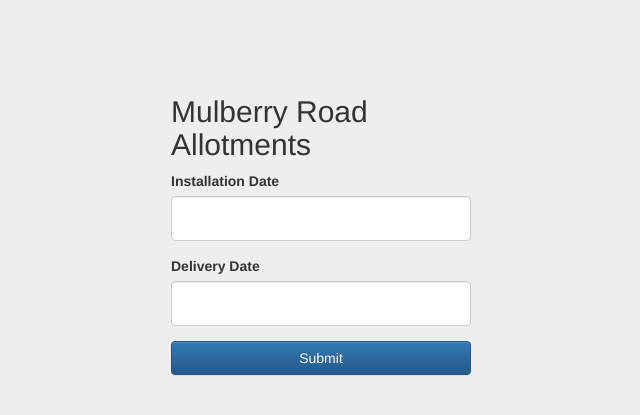
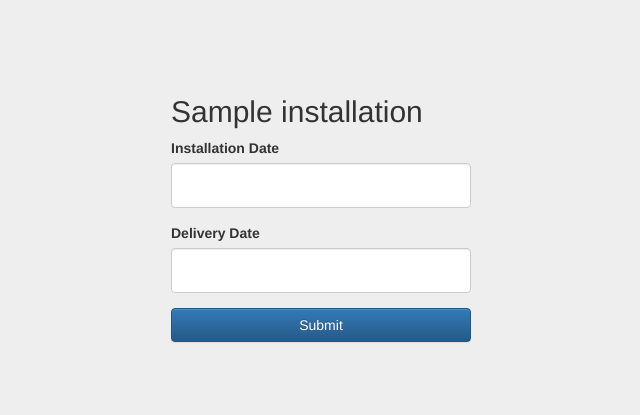
Before and after one commit to joelcormack/woowoo_webapp, a Django app: page /installations/1/retailer/form/ in a window 1280 px wide. Shown: the top 415 px of the page, without its empty margins (319-959 px from the left). Run offline with Django 3.2, Linux system fonts and the light colour scheme; tables that the repository leaves empty hold one stand-in row (values such as "Sample post"); parts of the project's set-up code (start-up, migrations or seed data) failed here and were passed over; some libraries are stand-ins or nearby versions.

Commit message:
dynamically genertaed site name on form

```diff
--- a/woowoo/woowoo_webapp/emails/views.py
+++ b/woowoo/woowoo_webapp/emails/views.py
@@ -28,12 +28,13 @@ def send_provisional_date(date, yes, no):
         fail_silently=False,
 	html_message=msg_html)
 
-def send_installation_and_delivery_form(answer, date,  name, number, email, form):
+def send_installation_and_delivery_form(answer, date, site_name, name, number, email, form):
     if answer == 'yes':
         msg_html = render_to_string('emails/installation_and_delivery_form_notifier.html', {
             'recipient': 'Jake',
             'date': date,
             'customer_name': name,
+            'site_name': site_name,
             'number':number,
             'email': email,
             'form': form})
--- a/woowoo/woowoo_webapp/installations/templates/installations/installation_dates.html
+++ b/woowoo/woowoo_webapp/installations/templates/installations/installation_dates.html
@@ -19,7 +19,7 @@
 
 {% block content %}
 <form class="form-signin" action="{% url 'contractor-dates' installation_id %}" method="post">
-  <h2 class="form-signin--heading">Mulberry Road Allotments</h2>
+  <h2 class="form-signin--heading">{{ site_name }}</h2>
   {% csrf_token %}
   {{ form|bootstrap }}
   <div class="form-group">
--- a/woowoo/woowoo_webapp/installations/views.py
+++ b/woowoo/woowoo_webapp/installations/views.py
@@ -200,9 +200,10 @@ class ContractorConfirmation(View):
             send_installation_and_delivery_form(
                     answer=answer,
                     date=installation.provisional_date,
-                    name=installation.contacts.name,
-                    number=installation.contacts.phone,
-                    email=installation.contacts.email,
+                    site_name=installation.name,
+                    name=installation.contact_set.first().name,
+                    number=installation.contact_set.first().phone,
+                    email=installation.contact_set.first().email,
                     form=dates_form_link)
         else:
             #redirect contractor to form to pick date that suits them
@@ -211,15 +212,16 @@ class ContractorConfirmation(View):
             send_installation_and_delivery_form(
                     answer=answer,
                     date=installation.provisional_date,
-                    name=installation.contacts.name,
-                    number=installation.contacts.phone,
-                    email=installation.contacts.email,
+                    name=installation.contact_set.first().name,
+                    number=installation.contact_set.first().phone,
+                    email=installation.contact_set.first().email,
                     form=dates_form_link)
 
         return HttpResponse(installation.contractor_confirmed)
 
 def set_dates(request, *args, **kwargs):
     installation_id = kwargs.get('installation_id')
+    installation=Installation.objects.get(id=installation_id)
     if request.method == 'POST':
         form = ContractorForm(request.POST)
         if form.is_valid():
@@ -256,7 +258,8 @@ def set_dates(request, *args, **kwargs):
             request,
             'installations/installation_dates.html',
             {'form': form,
-            'installation_id': installation_id})
+            'installation_id': installation_id,
+            'site_name': installation.name})
 
 class RetailerConfirmation(View):
     def get(self, request, *args, **kwargs):
```
Also changed, not shown: woowoo/woowoo_webapp/emails/templates/emails/installation_and_delivery_form_notifier.html (+4 -4 lines).
